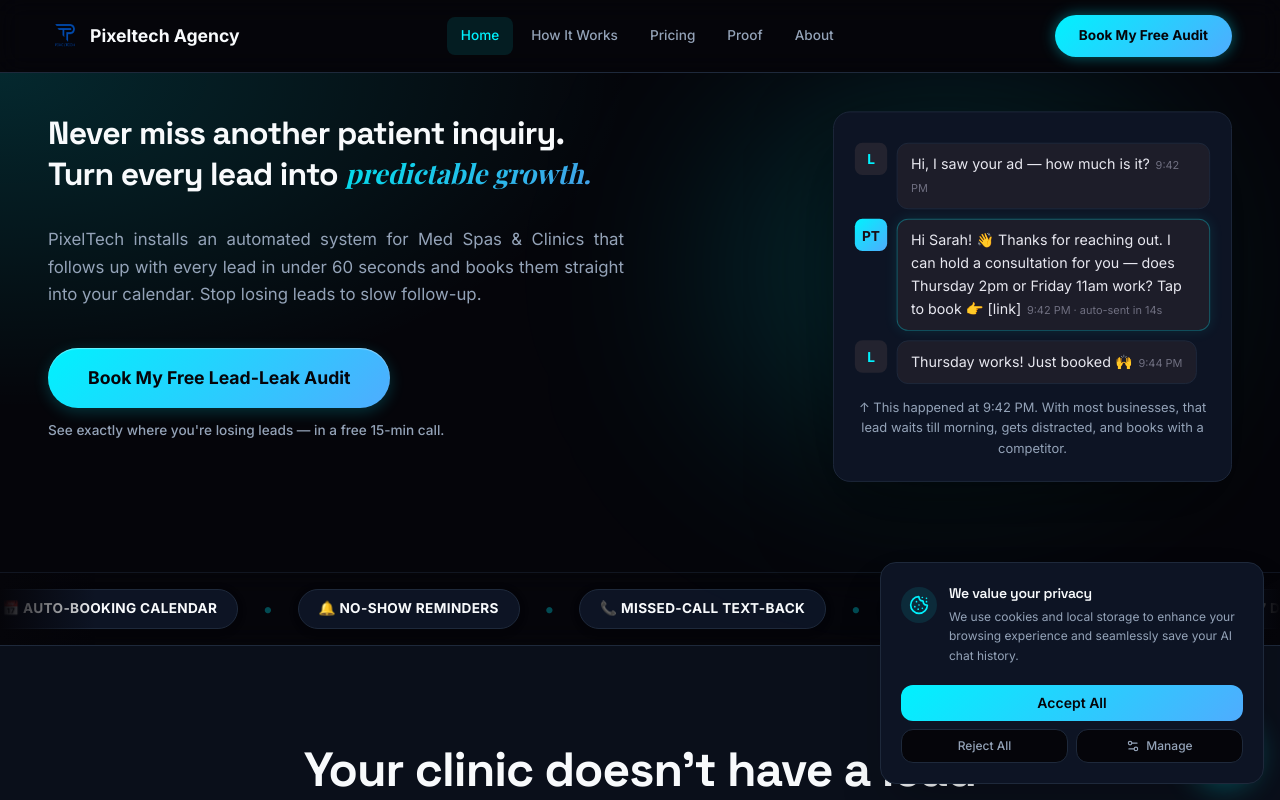
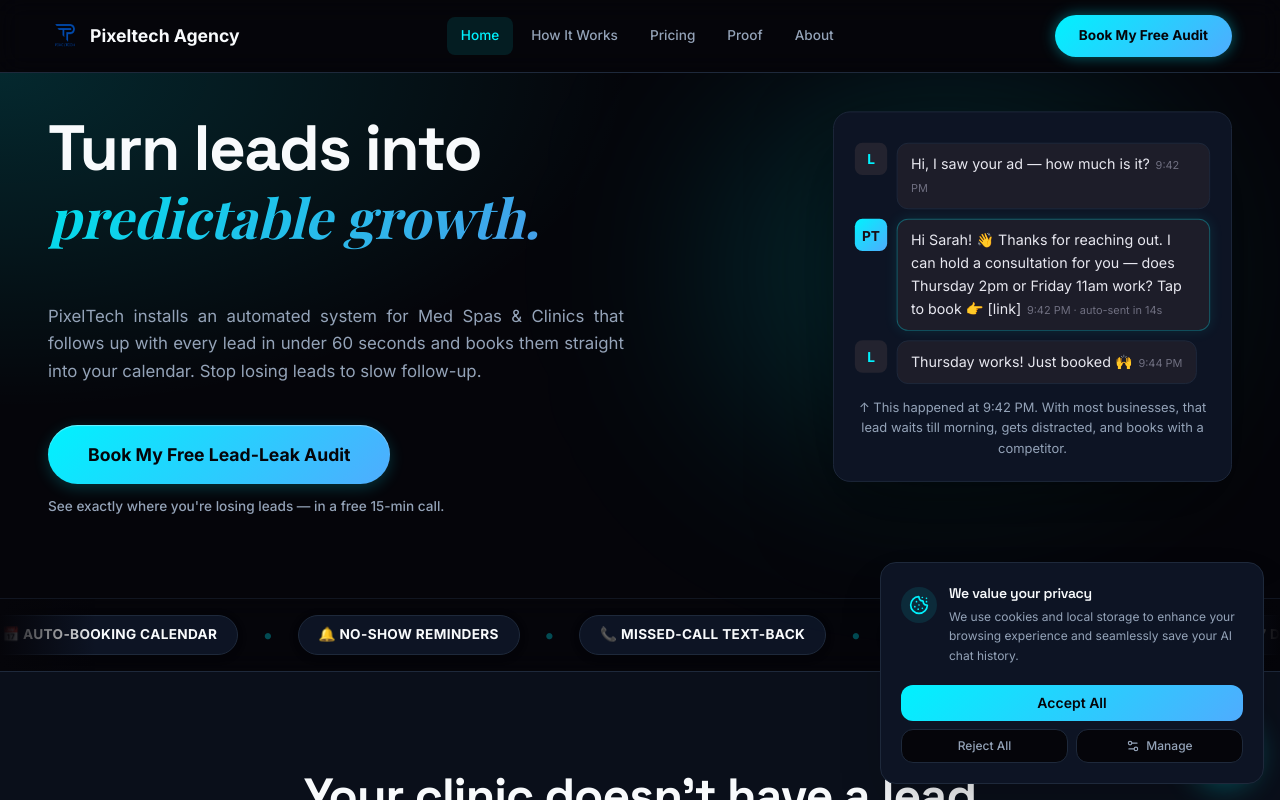
Before and after one commit to MAMuneebGhori/pixeltech-agency, a React (Vite) app in the folder pixel tech/: page / in a window 1280 px wide. Shown: the top 800 px of the page. Built offline with nearby package versions, Linux system fonts and the light colour scheme; a web font is replaced by a local one.

Commit message:
Shorten hero tagline and increase font size for impact

```diff
--- a/pixel tech/src/components/HeroSection.jsx
+++ b/pixel tech/src/components/HeroSection.jsx
@@ -7,7 +7,6 @@ export default function HeroSection() {
   const rotatingText = [
     "booked appointments.",
     "predictable growth.",
-    "automated systems.",
     "loyal clients."
   ];
   const [currentTextIndex, setCurrentTextIndex] = useState(0);
@@ -79,9 +78,9 @@ export default function HeroSection() {
           >
             {/* Badge removed as requested */}
 
-            <motion.h1 variants={h1Variants} className="mb-6 text-xl sm:text-2xl md:text-3xl lg:text-[2rem] font-extrabold leading-[1.3] tracking-tight">
+            <motion.h1 variants={h1Variants} className="mb-6 text-[2rem] sm:text-4xl md:text-5xl lg:text-[4rem] font-extrabold leading-[1.1] tracking-tight">
               <span className="block mb-2">
-                Never miss another patient inquiry. Turn every lead into{' '}
+                Turn leads into{' '}
                 <span className="inline-block min-h-[1.5em] align-top">
                   <AnimatePresence mode="wait">
                     <motion.span
```
